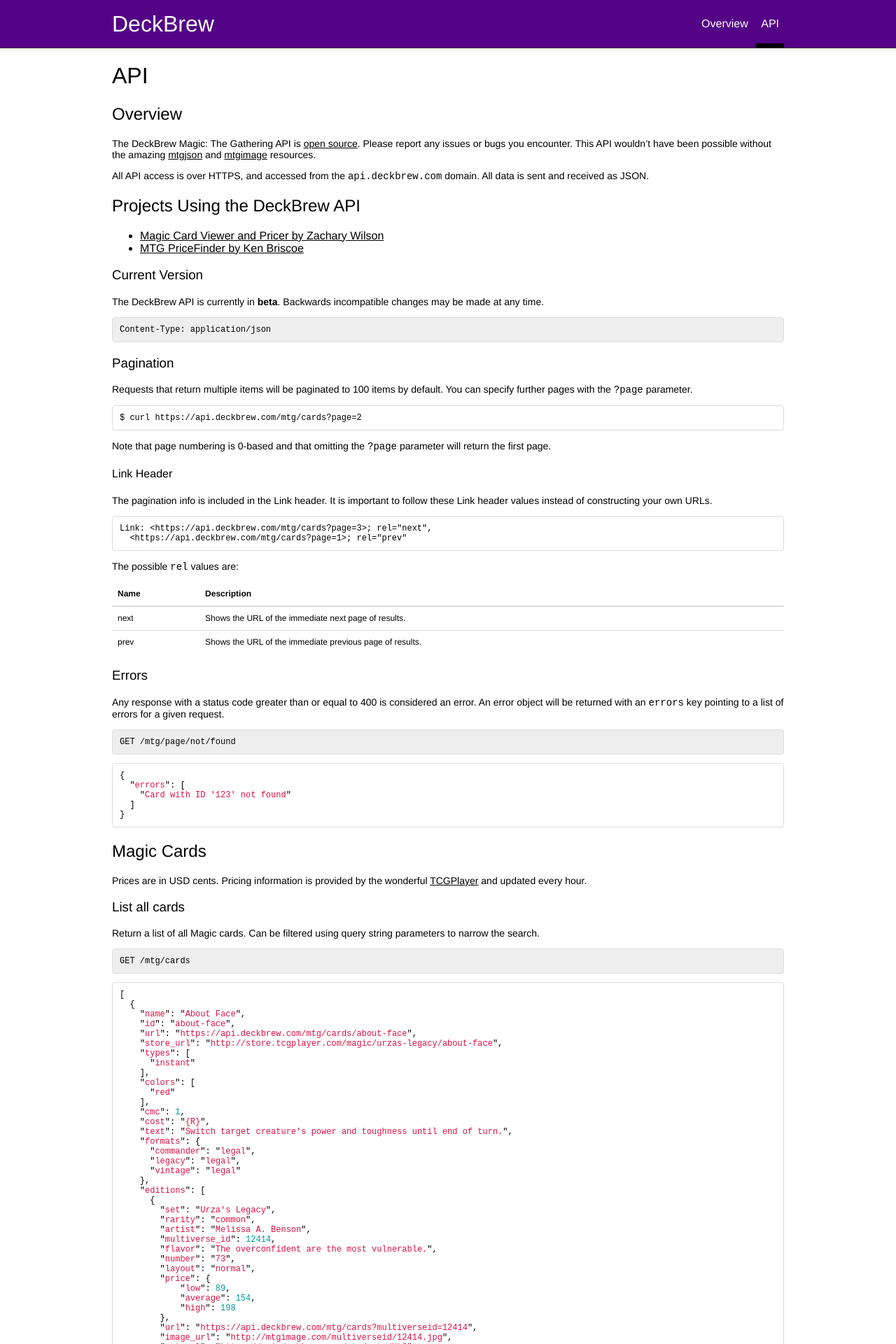
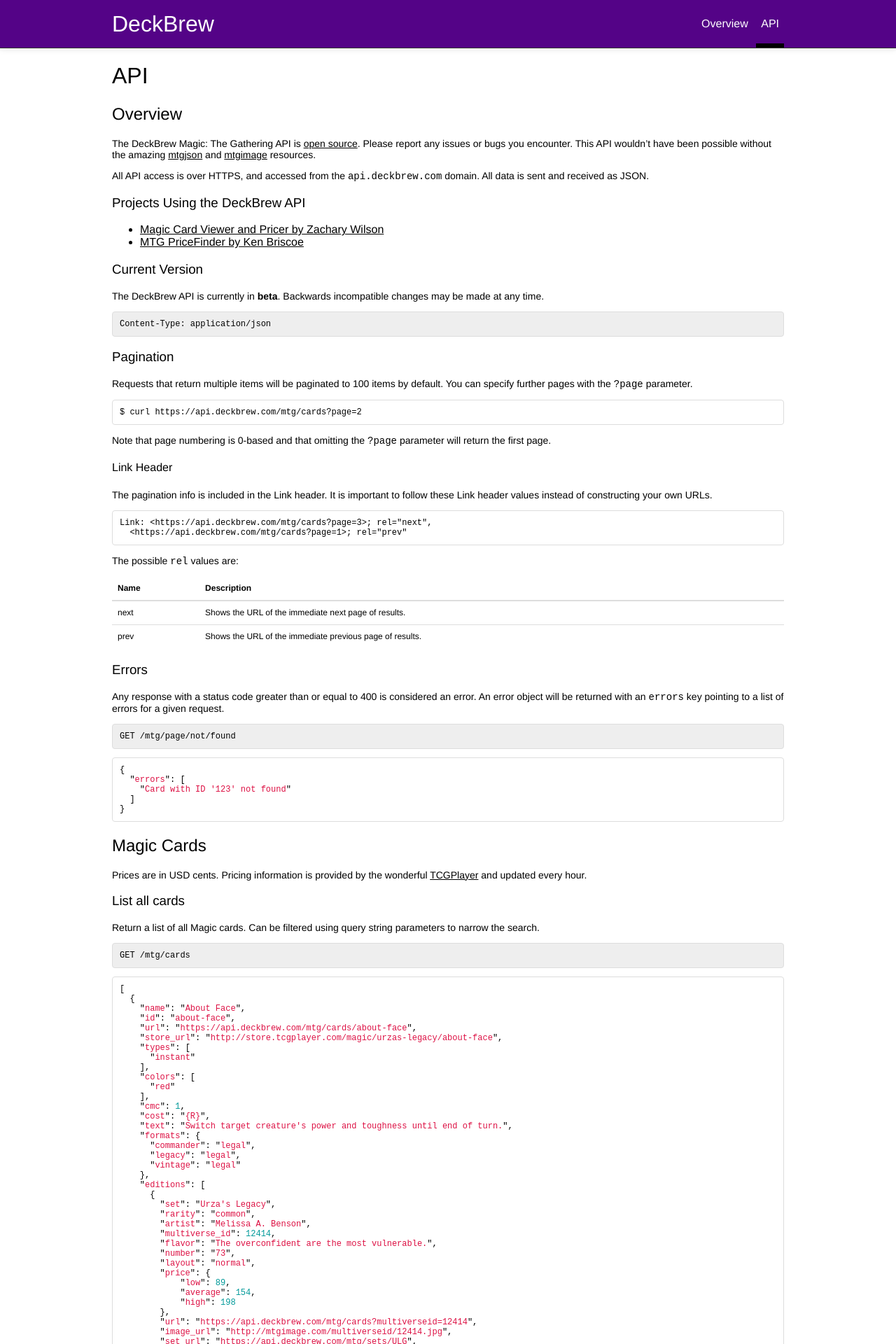
Before and after one commit to jerryharrison/deckbrew-website, a Jekyll site: the page built from api/index.md, in a window 1280 px wide. Shown: the top 1920 px of the page at 70% size. Built offline with Jekyll 4.4.1, drawn with Linux system fonts in a browser that asks for light colours; Markdown is read by kramdown in place of the engine named in the settings.

```diff
--- a/api/index.md
+++ b/api/index.md
@@ -16,7 +16,7 @@ or bugs you encounter. This API wouldn't have been possible without the amazing
 All API access is over HTTPS, and accessed from the `api.deckbrew.com` domain.
 All data is sent and received as JSON.
 
-## Projects Using the DeckBrew API
+### Projects Using the DeckBrew API
 
 - [Magic Card Viewer and Pricer by Zachary Wilson](https://play.google.com/store/apps/details?id=com.zach.wilson.magic.app)
 - [MTG PriceFinder by Ken Briscoe](http://www.mtgne.com/)
```
